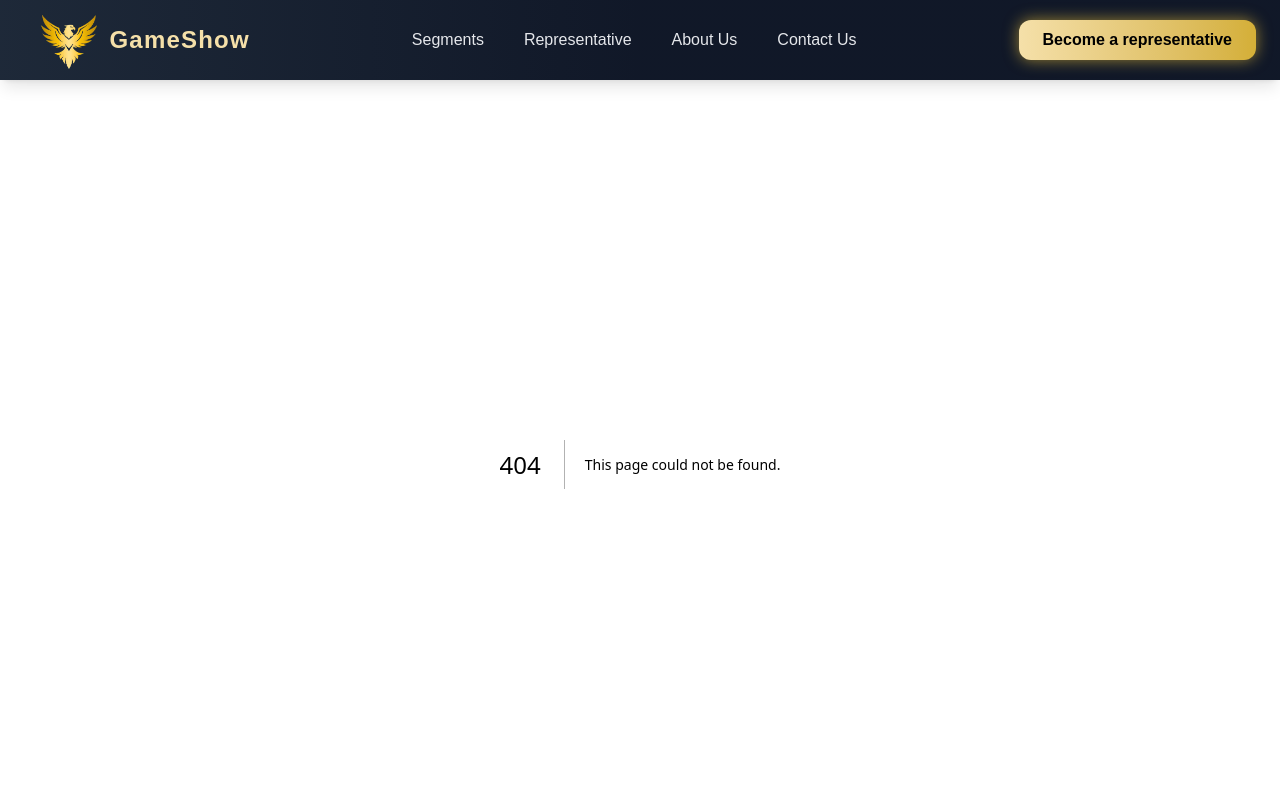
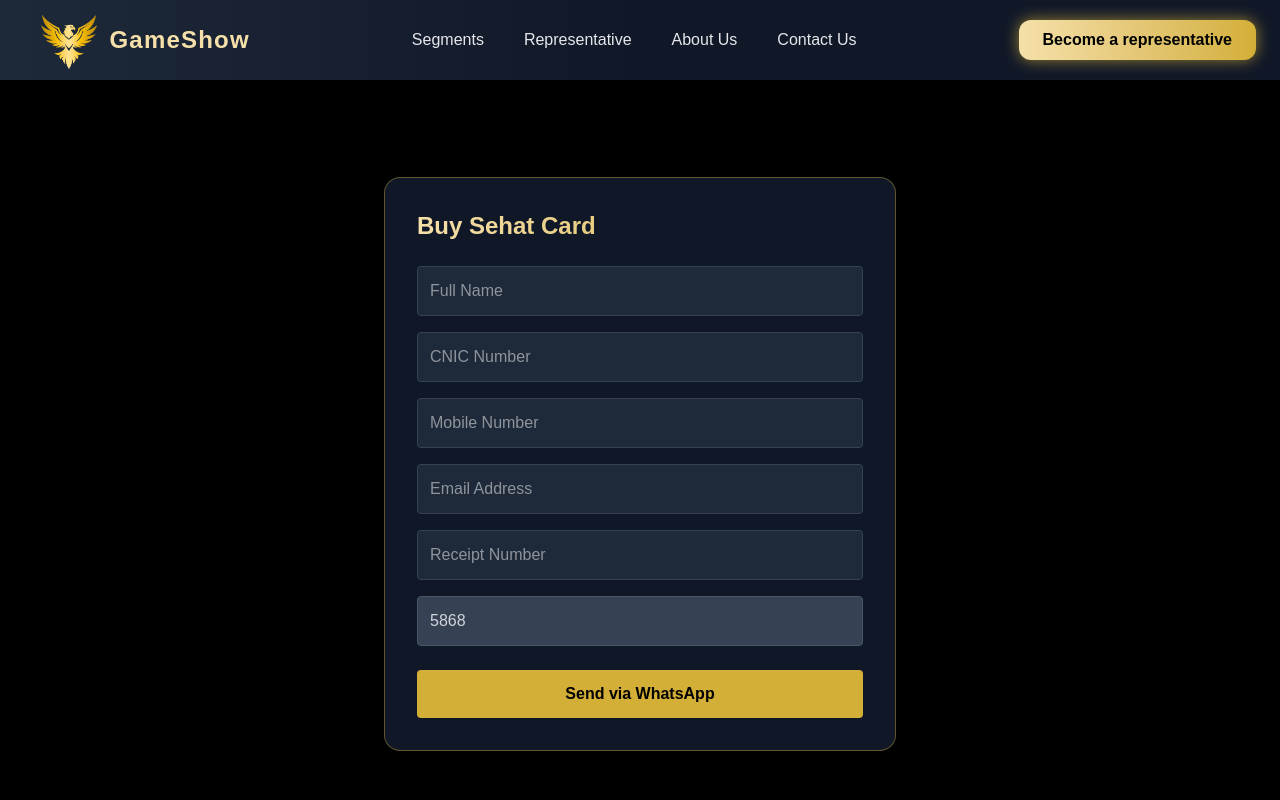
Before and after one commit to mazharktk5/game-show, a Next.js app: page /buyform in a window 1280 px wide. Before the commit this address had no page. Shown: the top 800 px of the page. Built offline with nearby package versions, Linux system fonts and the light colour scheme.

Commit message:
added sehat card

```diff
--- /dev/null
+++ b/src/app/buyform/page.tsx
@@ -0,0 +1,165 @@
+"use client";
+
+import { useState, ChangeEvent, FormEvent } from "react";
+import Link from "next/link";
+
+interface FormData {
+    name: string;
+    cnic: string;
+    mobile: string;
+    email: string;
+    receiptNumber: string;
+    uniqueCode: number;
+}
+
+export default function BuyForm() {
+    const [formData, setFormData] = useState<FormData>({
+        name: "",
+        cnic: "",
+        mobile: "",
+        email: "",
+        receiptNumber: "",
+        uniqueCode: Math.floor(1000 + Math.random() * 9000), // auto 4-digit code
+    });
+
+    const [submitted, setSubmitted] = useState(false);
+
+    const handleChange = (e: ChangeEvent<HTMLInputElement>) => {
+        setFormData({ ...formData, [e.target.name]: e.target.value });
+    };
+
+    const handleSubmit = (e: FormEvent) => {
+        e.preventDefault();
+
+        const phoneNumber = "923370372772";
+
+        const message = `*New Sehat Card Purchase*
+
+Name: ${formData.name}
+CNIC: ${formData.cnic}
+Mobile: ${formData.mobile}
+Email: ${formData.email}
+Receipt Number: ${formData.receiptNumber}
+Unique Code: ${formData.uniqueCode}`;
+
+        const whatsappURL = `https://wa.me/${phoneNumber}?text=${encodeURIComponent(
+            message
+        )}`;
+
+        // Open WhatsApp
+        window.open(whatsappURL, "_blank");
+
+
+        setSubmitted(true);
+    };
+
+    return (
+        <section className="min-h-screen flex items-center justify-center bg-black text-white px-6">
+            {!submitted ? (
+                <form
+                    onSubmit={handleSubmit}
+                    className="bg-gray-900 p-8 rounded-2xl shadow-lg w-full max-w-lg border border-[#D4AF37]/40"
+                >
+                    <h2 className="text-2xl font-bold mb-6 bg-gradient-to-r from-[#F5E0A9] to-[#D4AF37] bg-clip-text text-transparent">
+                        Buy Sehat Card
+                    </h2>
+
+                    <input
+                        type="text"
+                        name="name"
+                        placeholder="Full Name"
+                        value={formData.name}
+                        onChange={handleChange}
+                        required
+                        className="w-full p-3 mb-4 rounded bg-gray-800 text-white border border-gray-700"
+                    />
+
+                    <input
+                        type="text"
+                        name="cnic"
+                        placeholder="CNIC Number"
+                        value={formData.cnic}
+                        onChange={handleChange}
+                        required
+                        className="w-full p-3 mb-4 rounded bg-gray-800 text-white border border-gray-700"
+                    />
+
+                    <input
+                        type="text"
+                        name="mobile"
+                        placeholder="Mobile Number"
+                        value={formData.mobile}
+                        onChange={handleChange}
+                        required
+                        className="w-full p-3 mb-4 rounded bg-gray-800 text-white border border-gray-700"
+                    />
+
+                    <input
+                        type="email"
+                        name="email"
+                        placeholder="Email Address"
+                        value={formData.email}
+                        onChange={handleChange}
+                        required
+                        className="w-full p-3 mb-4 rounded bg-gray-800 text-white border border-gray-700"
+                    />
+
+                    {/* New: Receipt Number (entered by user) */}
+                    <input
+                        type="text"
+                        name="receiptNumber"
+                        placeholder="Receipt Number"
+                        value={formData.receiptNumber}
+                        onChange={handleChange}
+                        required
+                        className="w-full p-3 mb-4 rounded bg-gray-800 text-white border border-gray-700"
+                    />
+
+                    {/* Auto-generated Unique Code */}
+                    <input
+                        type="text"
+                        name="uniqueCode"
+                        value={formData.uniqueCode}
+                        readOnly
+                        className="w-full p-3 mb-6 rounded bg-gray-700 text-gray-300 border border-gray-600"
+                    />
+
+                    <button
+                        type="submit"
+                        className="w-full py-3 rounded bg-[#D4AF37] text-black font-semibold hover:bg-yellow-500 transition"
+                    >
+                        Send via WhatsApp
+                    </button>
+                </form>
+            ) : (
+                <div className="bg-gray-900 p-8 rounded-2xl shadow-lg w-full max-w-lg border border-[#D4AF37]/40 text-center">
+                    <h2 className="text-2xl font-bold mb-4 text-green-400">
+                        Submitted Successfully!
+                    </h2>
+                    <p className="text-gray-300 mb-4">
+                        Please send the payment screenshot to{" "}
+                        <span className="text-[#D4AF37]">+92 300 1234567</span>
+                    </p>
+                    <p className="text-gray-400 mb-2">
+                        Your receipt number:{" "}
+                        <span className="font-bold text-[#D4AF37]">
+                            {formData.receiptNumber}
+                        </span>
+                    </p>
+                    <p className="text-gray-400 mb-6">
+                        Your unique code:{" "}
+                        <span className="font-bold text-[#D4AF37]">
+                            {formData.uniqueCode}
+                        </span>
+                    </p>
+                    <Link
+                        href="/"
+                        className="inline-block px-6 py-3 rounded bg-[#D4AF37] text-black font-semibold hover:bg-yellow-500 transition"
+                    >
+                        Back to Home
+                    </Link>
+                </div>
+            )}
+        </section>
+    );
+}
--- a/src/app/components/Benifits.tsx
+++ b/src/app/components/Benifits.tsx
@@ -1,6 +1,7 @@
 "use client";
 
-import { Briefcase, FileText, TrendingUp, CheckCircle2 } from "lucide-react";
+import { Briefcase, FileText, TrendingUp, CheckCircle2, HeartPulse, Star } from "lucide-react";
+import Link from "next/link";
 
 export default function Benefits() {
     const benefits = [
@@ -24,15 +25,12 @@
         },
     ];
 
-    const perks = [
-        "Direct access to top employers and recruiters",
-        "Investment guidance from industry experts",
-        "Networking opportunities with successful entrepreneurs",
-        "Career counseling and mentorship programs",
-        "International job placement assistance",
-        "Business development workshops and seminars",
-        "Exclusive investment opportunities",
-        "24/7 support and guidance throughout your journey",
+    const sehatCardBenefits = [
+        "Hospital Discounts with Unique Code",
+        "One-time Purchase: Rs 5000 Only",
+        "Free Health Consultation at Partner Hospitals",
+        "Priority Access to Health Services",
+        "Valid Across Multiple Clinics & Hospitals",
     ];
 
     return (
@@ -49,7 +47,7 @@
                     Send your CV, Discuss Investment Proposals, Get Maximum Benefits
                 </p>
 
-                {/* Cards */}
+                {/* Regular Cards */}
                 <div className="grid gap-8 sm:grid-cols-2 lg:grid-cols-3 mb-20">
                     {benefits.map((item, index) => (
                         <div
@@ -75,6 +73,56 @@
                     ))}
                 </div>
 
+                {/* Highlighted Sehat Card */}
+                <div
+                    className="relative bg-gradient-to-br from-[#1a1a1a] via-gray-900 to-black
+                    rounded-3xl p-10 border-2 border-[#D4AF37] shadow-[0_0_35px_rgba(212,175,55,0.6)]
+                    max-w-4xl mx-auto mb-20"
+                >
+                    <div className="absolute -top-6 left-1/2 transform -translate-x-1/2">
+                        <span className="flex items-center gap-2 px-6 py-2 rounded-full bg-[#D4AF37] text-black font-bold shadow-lg">
+                            <Star className="w-5 h-5" /> Featured
+                        </span>
+                    </div>
+
+                    <div className="flex flex-col lg:flex-row items-center gap-10">
+                        <div className="flex-shrink-0">
+                            <HeartPulse className="w-20 h-20 text-[#D4AF37]" />
+                        </div>
+
+                        <div className="text-center lg:text-left">
+                            <h3
+                                className="text-2xl md:text-3xl font-bold mb-4
+                                bg-gradient-to-r from-[#F5E0A9] to-[#D4AF37] bg-clip-text text-transparent"
+                            >
+                                Buy Sehat Card – Rs 5000
+                            </h3>
+                            <p className="text-gray-300 mb-6">
+                                Secure your health with exclusive hospital discounts and benefits. Your unique code will be generated instantly upon purchase.
+                            </p>
+
+                            {/* Sehat Card Benefits */}
+                            <ul className="grid gap-3 mb-6">
+                                {sehatCardBenefits.map((perk, idx) => (
+                                    <li
+                                        key={idx}
+                                        className="flex items-center gap-2 text-gray-300"
+                                    >
+                                        <CheckCircle2 className="w-5 h-5 text-[#D4AF37]" /> {perk}
+                                    </li>
+                                ))}
+                            </ul>
+
+                            <Link
+                                href="/buyform"
+                                className="inline-block px-6 py-3 rounded-lg bg-[#D4AF37] text-black font-semibold text-lg hover:bg-yellow-500 transition"
+                            >
+                                Buy Now
+                            </Link>
+                        </div>
+                    </div>
+                </div>
+
                 {/* What You'll Get Section */}
                 <h3
                     className="text-2xl md:text-3xl font-bold mb-8
@@ -83,7 +131,16 @@
                     What You'll Get
                 </h3>
                 <ul className="grid gap-4 sm:grid-cols-2 lg:grid-cols-2 max-w-4xl mx-auto text-left">
-                    {perks.map((perk, idx) => (
+                    {[
+                        "Direct access to top employers and recruiters",
+                        "Investment guidance from industry experts",
+                        "Networking opportunities with successful entrepreneurs",
+                        "Career counseling and mentorship programs",
+                        "International job placement assistance",
+                        "Business development workshops and seminars",
+                        "Exclusive investment opportunities",
+                        "24/7 support and guidance throughout your journey",
+                    ].map((perk, idx) => (
                         <li
                             key={idx}
                             className="flex items-start space-x-3 bg-gray-900/50 p-4 rounded-xl
```
